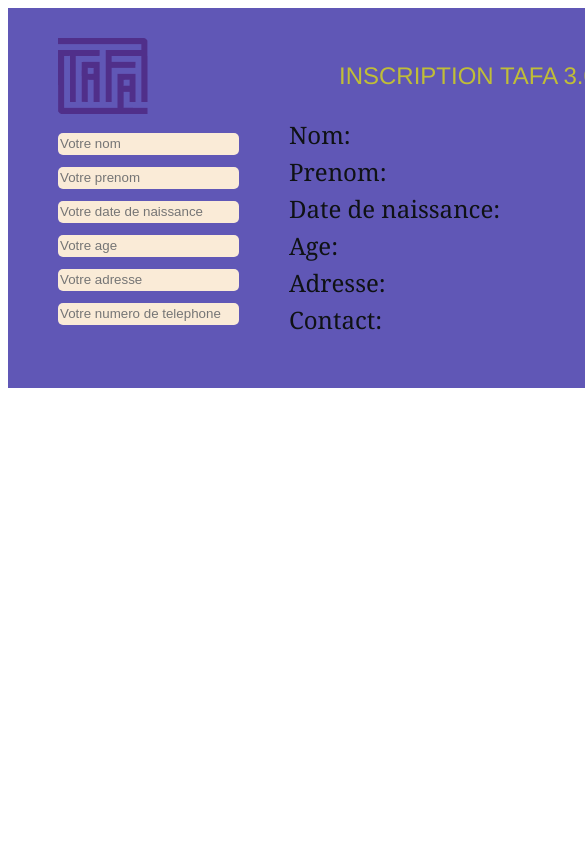
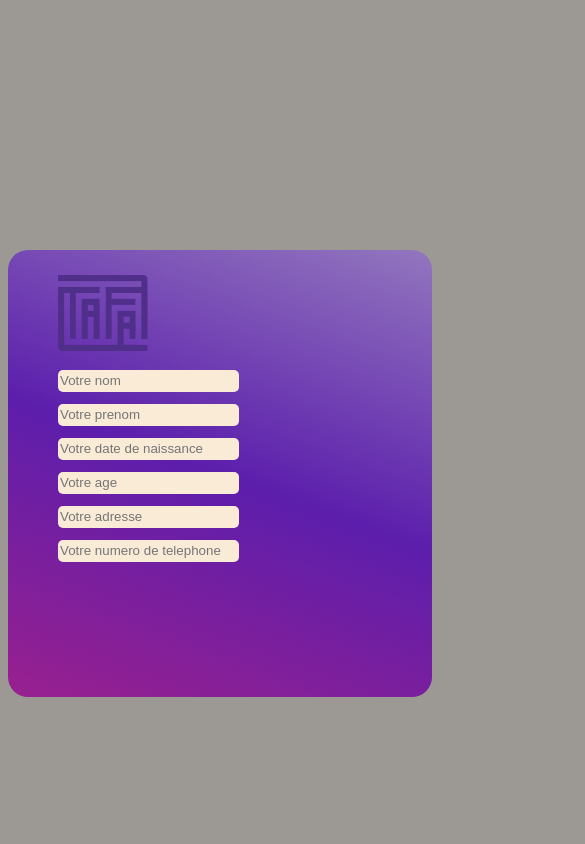
Before and after one commit to Anjamanuellah/Formulaire-TAFA, a plain HTML site: page index.html in a window 390 px wide. Shown: the top 844 px of the page, 585 px wide, since content can reach past the window. Drawn offline with Linux system fonts and the light colour scheme.

Commit message:
responsive

```diff
--- a/index.html
+++ b/index.html
@@ -9,7 +9,8 @@
 </head>
 <body>
     <div class="formulaire_container">
-        <div class="information1">
+
+        <div class="information1_container">
             <img src="logo_tafa.png" alt="">
             <form action="">
                 <div class="name_container">
@@ -40,7 +41,7 @@
         </div>
 
         <div class="information_container">
-            <p>INSCRIPTION TAFA 3.0</p>
+            <p></p>
             <div class="name">
                 Nom: <span id="name_span"></span>
             </div>
@@ -60,9 +61,6 @@
                 Contact: <span id="number_span"></span>
             </div>
         </div>
-        <div class="button_container">
-            <button>Envoyer</button>
-        </div>
     </div>
 
     <script src="main.js"></script>
--- a/style.css
+++ b/style.css
@@ -1,18 +1,33 @@
 body{
     font-family: Georgia, 'Times New Roman', Times, serif;
     font-size: 25px;
+    background-color: rgb(156, 153, 149);
 }
 .formulaire_container{
-    display: flex;
-    background-color: rgb(96, 87, 182);
+    background: linear-gradient(200deg, rgb(146, 118, 190) 0%, rgb(92, 30, 172) 50%, rgb(153, 32, 143) 100%);
     width: 800px;
+    padding: auto;
+    height: 350px;
+    margin: auto;
+    margin-top: 250px;
+    border-radius: 20px;
     padding-left: 50px;
-    height: 350px;
-    padding-top: 30px;
+    padding-top: 25px;
+    overflow: auto;
 }
 .information_container{
     padding-left: 50px;
-    font-size: 24px;
+    font-size: 22px;
+    white-space: nowrap;
+    overflow: hidden;
+    text-overflow: ellipsis;
+    resize: horizontal;
+}
+@media screen and (max-width:780px) {
+    .information_container{
+    padding-left: 0%;
+    height: 100px;
+}
 }
 #name_input, #firstname_input, #birth_input, #age_input, #adress_input, #adress_input, #number_input   {
     height: 20px;
@@ -40,18 +55,12 @@ p{
     color: rgb(192, 190, 55);
     font-family: 'Franklin Gothic Medium', 'Arial Narrow', Arial, sans-serif;
 }
-.button_container{
-    margin-left: 100px;
-    margin-top: 280px;
+.information1_container, .information_container {
+    display: inline-block;
 }
-button{
-    height: 30px;
-    width: 100px;
-    font-size: 18px;
-    font-family: sans-serif;
-    border-radius: 20px;
-    outline: none;
-    border: none;
-    color: rgb(63, 23, 109);
-    background-color: antiquewhite;
+@media screen and (max-width: 780px) {
+    .information1_container, .information_container, .formulaire_container{
+        width: 100%;
+        height: 50vh;
+    }
 }
```
